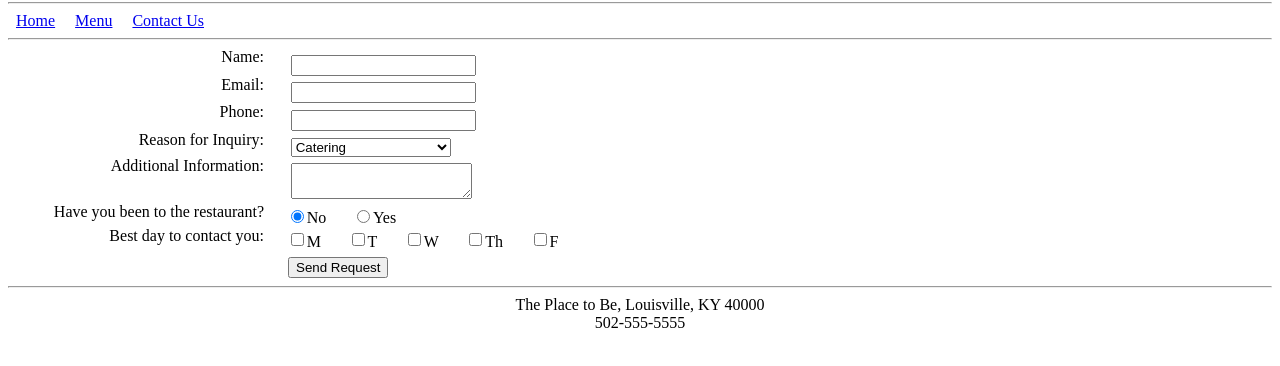
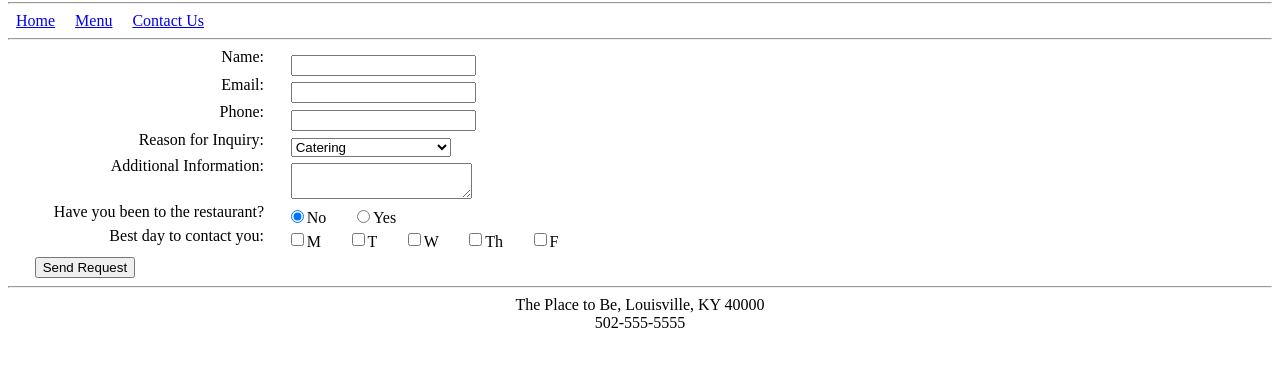
Before and after one commit to AaronPope/SoftwareGuildLabs, a plain HTML site: page restaurantSite-v1/contact.html in a window 1280 px wide. Shown: the part 78-444 px from the top of the page. Drawn offline with Linux system fonts and the light colour scheme.

```diff
--- a/restaurantSite-v1/contact.html
+++ b/restaurantSite-v1/contact.html
@@ -24,7 +24,7 @@
             }
 
             #submit {
-                margin-left: 21em;
+
             }
 
             #footer {
```
